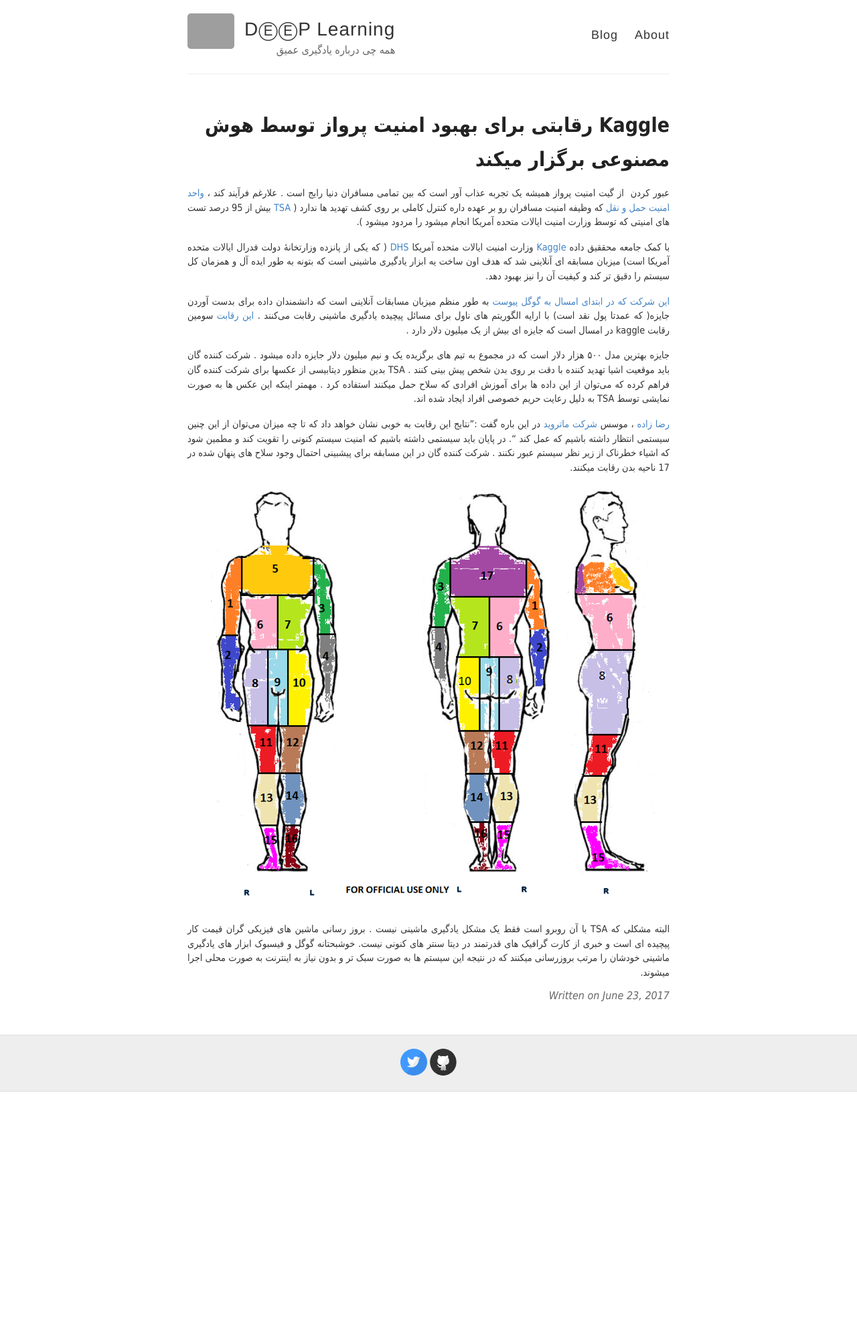
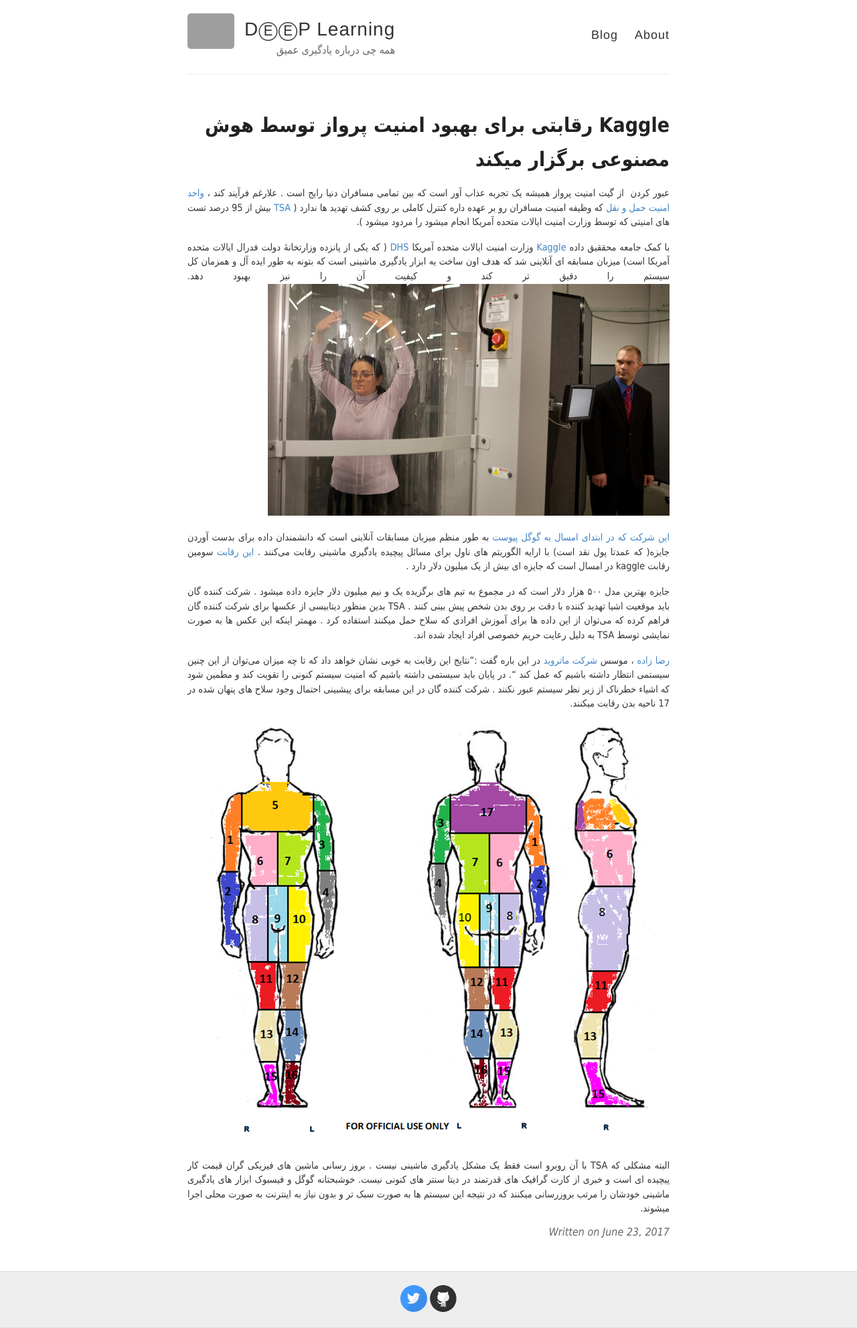
Before and after one commit to AlisterTA/alisterta.github.io, a Jekyll site: the page built from _posts/2017-06-23-Kaggle رقابتی برای بهبود امنیت پرواز توسط هوش مصنوعی برگزار میکند .md, in a window 1280 px wide. Shown: the whole page at 67% size. Built offline with Jekyll 4.4.1, drawn with Linux system fonts in a browser that asks for light colours; comment, search, counter and statistics services are not loaded; before the commit the page ends 1630 px from its top, so only the background shows below that; grey boxes are pictures that could not be loaded.

Commit message:
Update 2017-06-23-Kaggle رقابتی برای بهبود امنیت پرواز توسط هوش مصنوعی برگزار میکند .md

```diff
--- a/_posts/2017-06-23-Kaggle رقابتی برای بهبود امنیت پرواز توسط هوش مصنوعی برگزار میکند .md
+++ b/_posts/2017-06-23-Kaggle رقابتی برای بهبود امنیت پرواز توسط هوش مصنوعی برگزار میکند .md
@@ -6,7 +6,7 @@
 
 
  با کمک جامعه محققیق داده [Kaggle](https://www.kaggle.com/) وزارت امنیت ایالات متحده آمریکا   [DHS]( https://en.wikipedia.org/wiki/United_States_Department_of_Homeland_Security) (  که یکی از پانزده وزارتخانهٔ دولت فدرال ایالات متحده آمریکا است) میزبان مسابقه ای آنلاینی شد که هدف اون ساخت یه ابزار یادگیری ماشینی است که بتونه به طور ایده آل و همزمان کل سیستم را دقیق تر کند و کیفیت آن را نیز بهبود دهد.
-
+![_config.yml]({{ site.baseurl }}/images/2/23SCANNERS-web2-articleLarge.jpg)
 
 [این شرکت که در ابتدای امسال به گوگل پیوست](https://venturebeat.com/2017/03/15/what-the-kaggle-acquisition-by-google-means-for-crowdsourcing/ ) به طور منظم میزبان مسابقات آنلاینی است که دانشمندان داده برای بدست آوردن جایزه( که عمدتا پول نقد است) با ارایه الگوریتم های ناول برای مسائل پیچیده یادگیری ماشینی رقابت می‌کنند .
 [این رقابت](https://www.kaggle.com/c/passenger-screening-algorithm-challenge#description ) سومین رقابت kaggle  در امسال است که جایزه ای بیش از یک میلیون دلار دارد .
```
